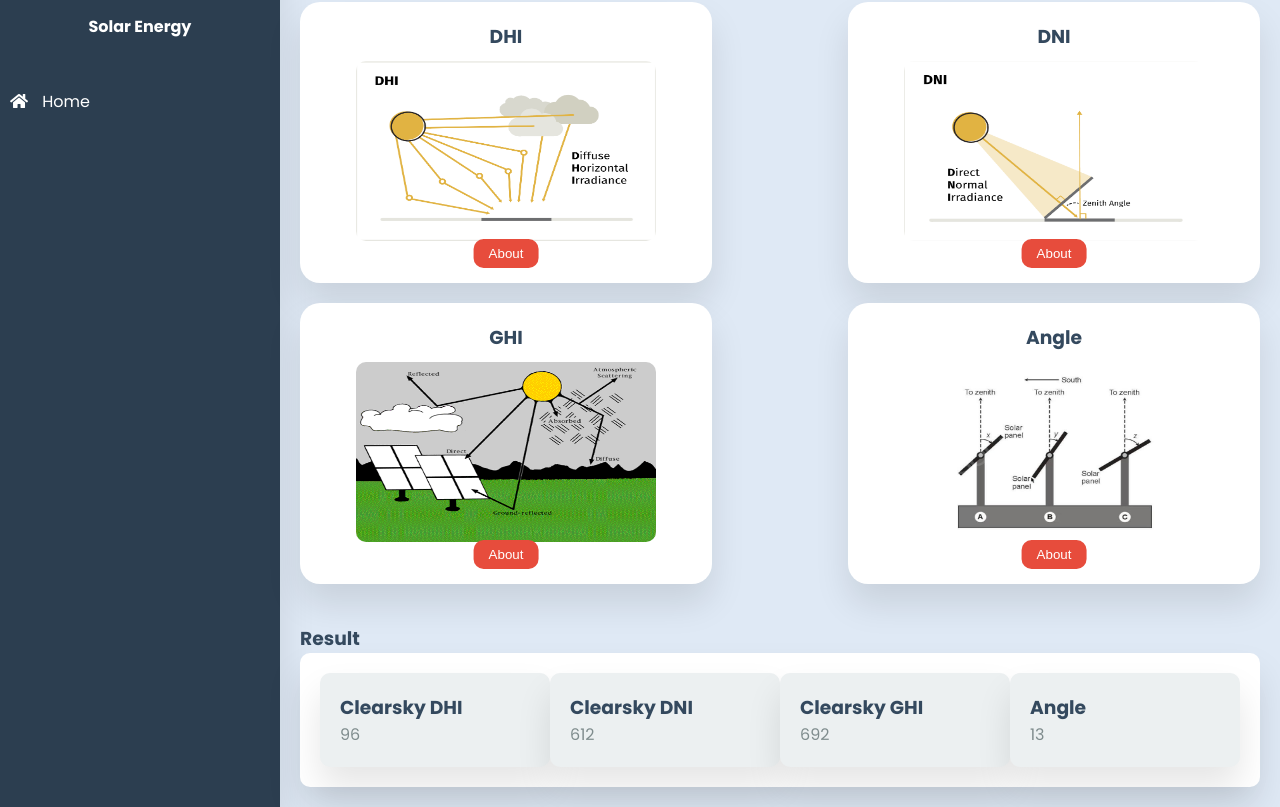
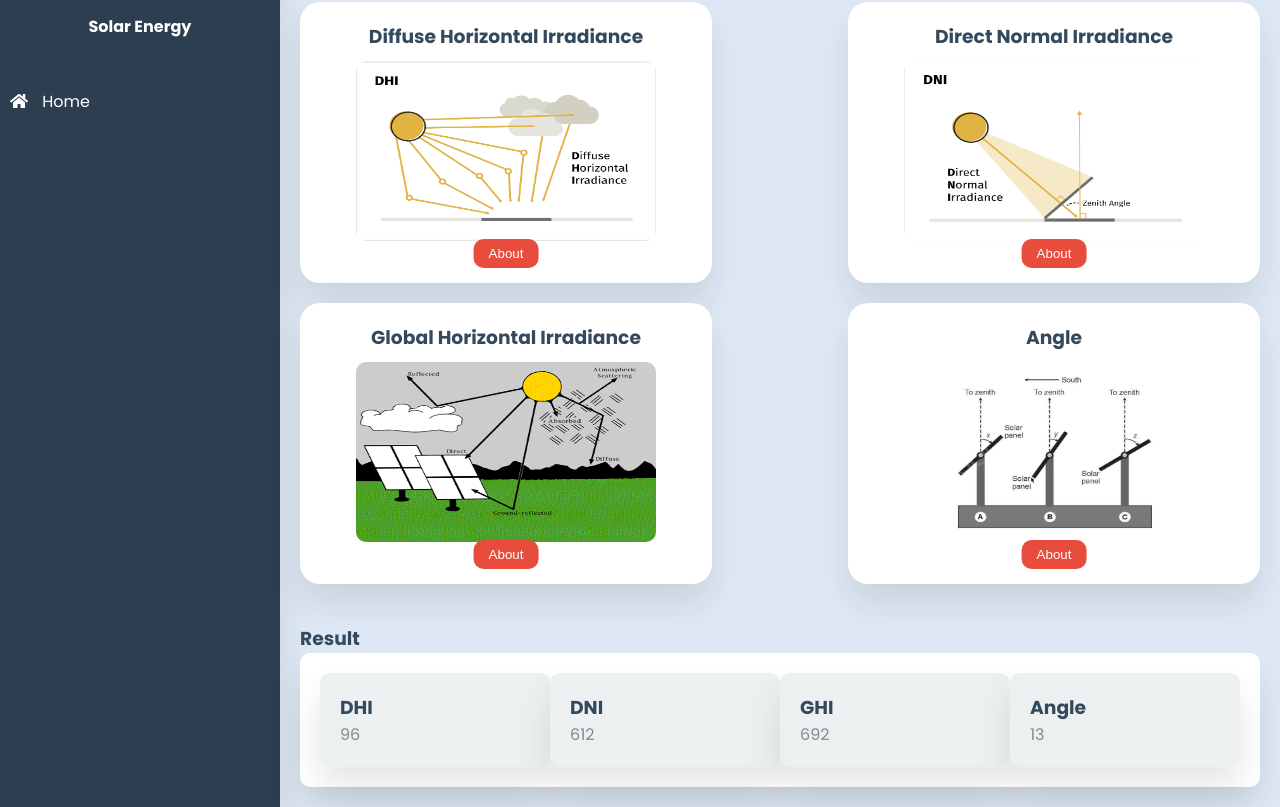
Before and after one commit to EshanRS/Yantra-24, a plain HTML site: page result.html in a window 1280 px wide. Shown: the part 73-880 px from the top of the page. Drawn offline with Linux system fonts and the light colour scheme.

Commit message:
Optimized website styling

```diff
--- a/homestyle.css
+++ b/homestyle.css
@@ -1,7 +1,10 @@
+@import url('https://fonts.googleapis.com/css2?family=Ubuntu:ital,wght@0,300;0,400;0,500;0,700;1,300;1,400;1,500;1,700&display=swap');
+
 * {
     margin: 0;
     padding: 0;
     box-sizing: border-box;
+    font-family: 'Ubuntu', sans-serif;
 }
 
 body {
--- a/result.html
+++ b/result.html
@@ -28,17 +28,17 @@
       </div>
       <div class="main-skills">
         <div class="card">
-          <h3>DHI</h3>
+          <h3>Diffuse Horizontal Irradiance</h3>
           <img src="4.jpg" style="width: 300px; height: 180px;" alt="DHI Image">
           <button onclick="redirectToDetails()">About</button>
         </div>
         <div class="card">
-          <h3>DNI</h3>
+          <h3>Direct Normal Irradiance</h3>
           <img src="5.png" style="width: 300px; height: 180px;" alt="DNI Image">
           <button onclick="redirectToDetails()">About</button>
         </div>
         <div class="card">
-          <h3>GHI</h3>
+          <h3>Global Horizontal Irradiance</h3>
           <img src="6.gif" style="width: 300px; height: 180px;" alt="GHI Image">
           <button onclick="redirectToDetails()">About</button>
         </div>
@@ -54,15 +54,15 @@
         <div class="course-box">
           <div class="course">
             <div class="box">
-              <h3>Clearsky DHI</h3>
-              <p  id="DHI">Description of Clearsky DHI.</p>
+              <h3>DHI</h3>
+              <p  id="DHI">Predicted diffuse horizontal irradiance</p>
             </div>
             <div class="box">
-              <h3>Clearsky DNI</h3>
+              <h3>DNI</h3>
               <p id="DNI">Predicted direct normal irradiance</p>
             </div>
             <div class="box">
-              <h3>Clearsky GHI</h3>
+              <h3>GHI</h3>
               <p id="GNI">Predicted global horizontal irradiance</p>
             </div>
             <div class="box">
```
Also changed, not shown: home.html (+1 -1 lines).
